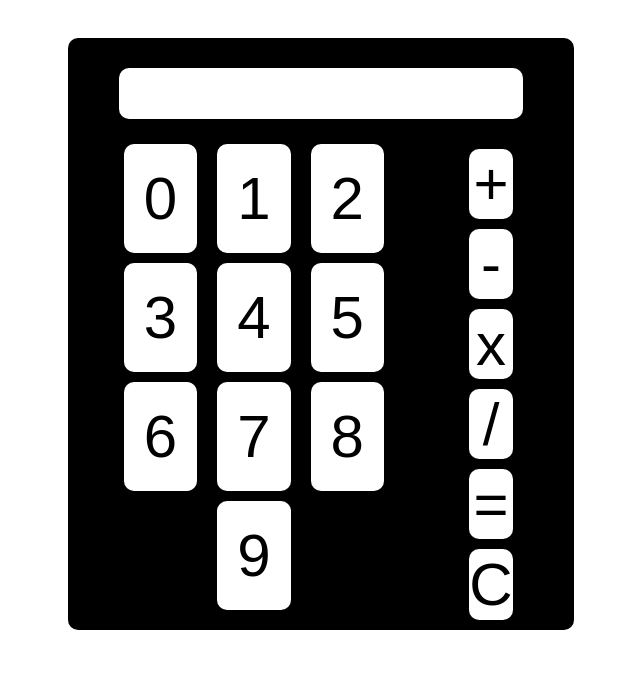
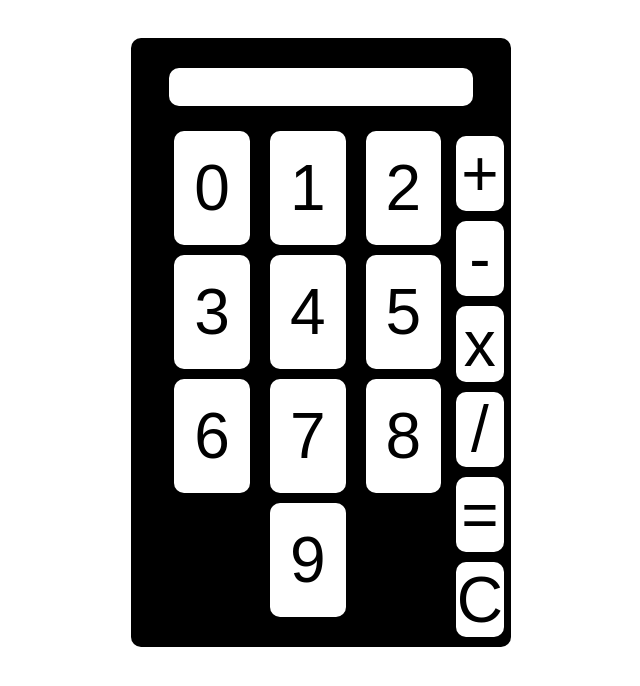
Before and after one commit to Fatratchicken/JavaScript-calculator, a plain HTML site: page index.html in a window 1280 px wide. Shown: the whole page, without its empty margins (319-959 px from the left). Drawn offline with Linux system fonts and the light colour scheme.

Commit message:
changes all fixed pixels to percentages for scaling.

```diff
--- a/styles.css
+++ b/styles.css
@@ -12,7 +12,7 @@ body{
     flex-direction: column;
     align-items: center;
 
-    width: 40%;
+    width: 30%;
     aspect-ratio: 1/1;
     margin: 30px;
 
@@ -41,7 +41,7 @@ body{
 }
 
 .num-div{
-    font-size: 60px;
+    font-size: 4em;
     background-color: white;
     padding: 20px;
 
@@ -58,7 +58,7 @@ body{
 }
 
 .operation-button{
-    font-size: 60px;
+    font-size: 4em;
     text-align: center;
 
     border-radius: 10px;
```
